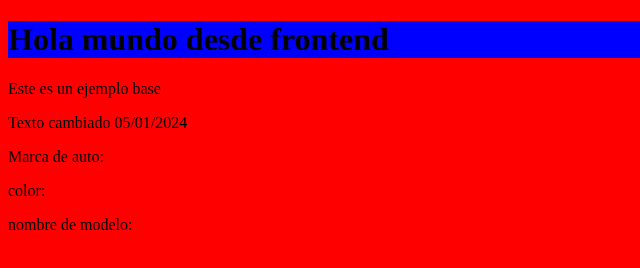
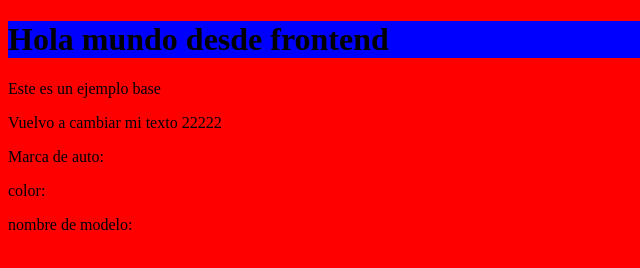
Before and after one commit to dbertolini/dev-team-FEBE-sample, a plain HTML site: page FE/index.html in a window 1280 px wide. Shown: the full height of the page, 0-640 px from the left. Drawn offline with Linux system fonts and the light colour scheme; no server answers.

Commit message:
segundo cambio en mi branch

```diff
--- a/FE/index.html
+++ b/FE/index.html
@@ -9,7 +9,7 @@
   <body class="backgroundRojo">
     <h1 class="backgroundAzul">Hola mundo desde frontend</h1>
     <p>Este es un ejemplo base</p>
-    <p>Texto cambiado 05/01/2024</p>
+    <p>Vuelvo a cambiar mi texto 22222</p>
     <p>
       Marca de auto: <b><span id="autito-marca"></span></b>
     </p>
```
